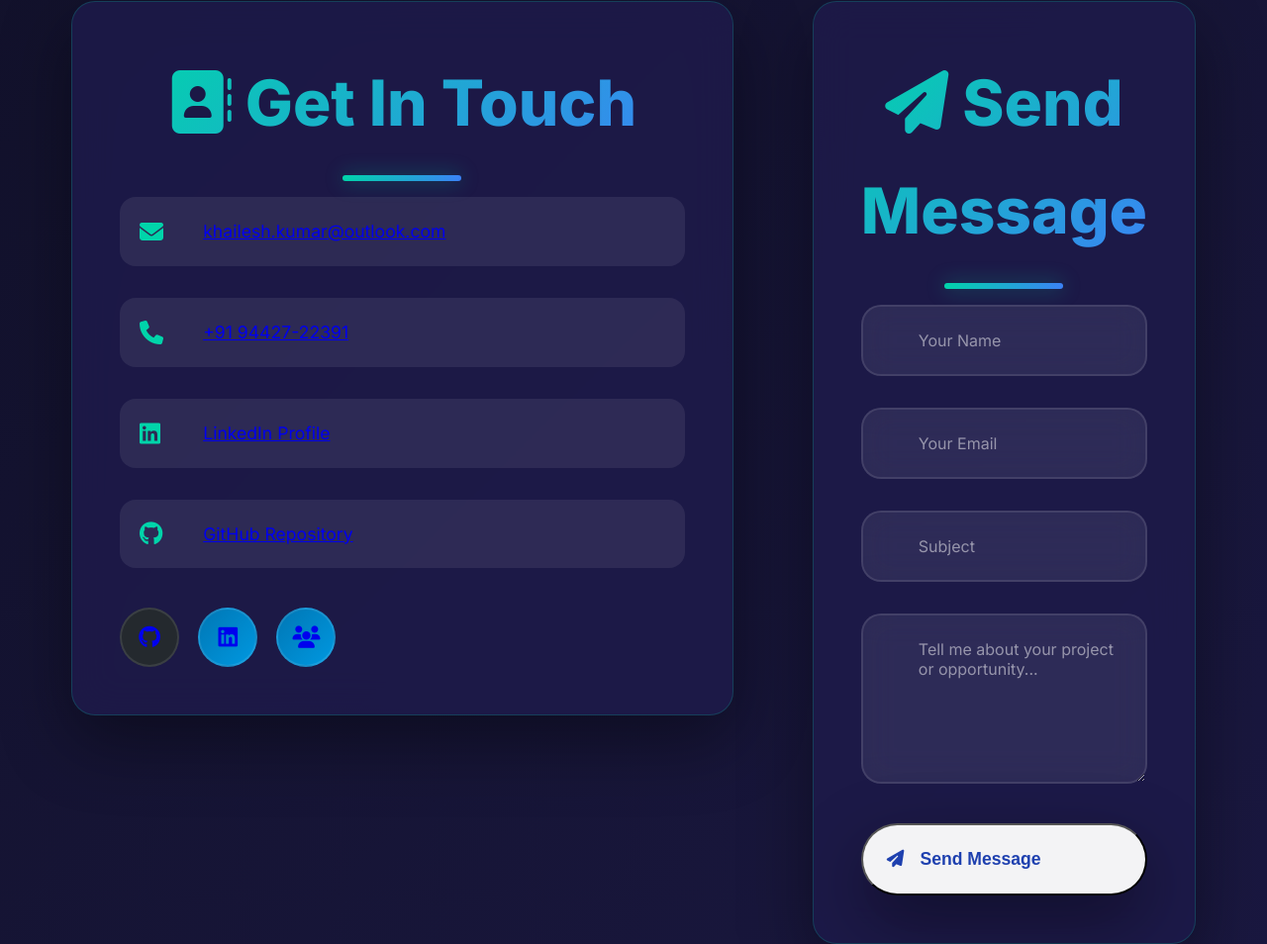
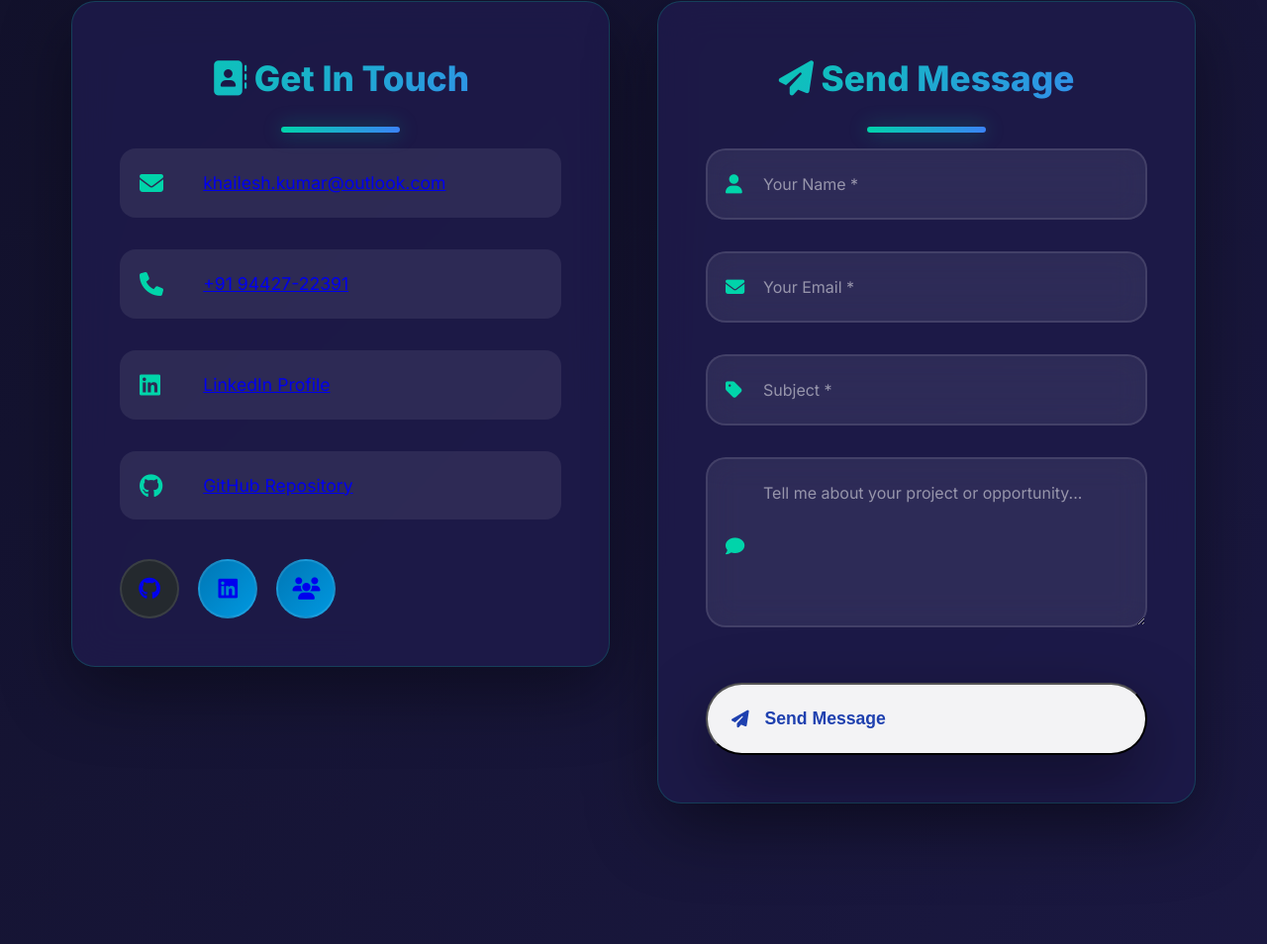
Before and after one commit to khailesh-kumar-sa/Portfolio, a plain HTML site: page contact.html in a window 1280 px wide. Shown: the part 939-1893 px from the top of the page at 99% size. Drawn offline with Linux system fonts and the light colour scheme.

Commit message:
Update contact.html

```diff
--- a/contact.html
+++ b/contact.html
@@ -28,7 +28,7 @@
     <section class="hero contact-hero">
         <div class="hero-content">
             <h1 class="hero-title">Let's Connect</h1>
-            <p class="hero-tagline">I am open to professional opportunities, collaborations, and meaningful discussions in the fields of AI, software development, and cybersecurity. If you believe my skills align with your goals or projects, I would be glad to connect.</p>
+            <p class="hero-tagline">Professional opportunities, collaborations, and cybersecurity discussions</p>
             <div class="hero-stats">
                 <span><i class="fas fa-envelope"></i> Response within 24h</span>
                 <span><i class="fas fa-clock"></i> Available Now</span>
@@ -36,13 +36,15 @@
         </div>
     </section>
 
-    <!-- CONTACT INFO GRID -->
+    <!-- CONTACT GRID - EQUAL WIDTH -->
     <section class="section">
         <div class="container">
-            <div class="about-grid">
-                <!-- CONTACT DETAILS -->
+            <div class="contact-grid"> <!-- CHANGED: about-grid → contact-grid -->
+                <!-- GET IN TOUCH -->
                 <div class="contact-card">
-                    <h2 class="section-title" style="margin-bottom: 2.5rem;"><i class="fas fa-address-book"></i> Get In Touch</h2>
+                    <h2 class="section-title" style="margin-bottom: 2.5rem; font-size: 2.2rem;">
+                        <i class="fas fa-address-book"></i> Get In Touch
+                    </h2>
                     <div class="contact-item">
                         <i class="fas fa-envelope"></i>
                         <a href="mailto:khailesh.kumar@outlook.com">khailesh.kumar@outlook.com</a>
@@ -72,23 +74,29 @@
                     </div>
                 </div>
 
-                <!-- CONTACT FORM -->
+                <!-- SEND MESSAGE - MODERN FORM -->
                 <div class="contact-card">
-                    <h2 class="section-title" style="margin-bottom: 2.5rem;"><i class="fas fa-paper-plane"></i> Send Message</h2>
+                    <h2 class="section-title" style="margin-bottom: 2.5rem; font-size: 2.2rem;">
+                        <i class="fas fa-paper-plane"></i> Send Message
+                    </h2>
                     <form class="contact-form">
                         <div class="form-group">
-                            <input type="text" name="name" placeholder="Your Name" required>
+                            <i class="fas fa-user"></i>
+                            <input type="text" name="name" placeholder="Your Name *" required>
                         </div>
                         <div class="form-group">
-                            <input type="email" name="email" placeholder="Your Email" required>
+                            <i class="fas fa-envelope"></i>
+                            <input type="email" name="email" placeholder="Your Email *" required>
                         </div>
                         <div class="form-group">
-                            <input type="text" name="subject" placeholder="Subject" required>
+                            <i class="fas fa-tag"></i>
+                            <input type="text" name="subject" placeholder="Subject *" required>
                         </div>
                         <div class="form-group">
+                            <i class="fas fa-comment"></i>
                             <textarea name="message" rows="6" placeholder="Tell me about your project or opportunity..." required></textarea>
                         </div>
-                        <button type="submit" class="cta-primary" style="width: 100%; padding: 1.5rem; font-size: 1.1rem;">
+                        <button type="submit" class="cta-primary" style="width: 100%; padding: 1.5rem; font-size: 1.1rem; margin-top: 1rem;">
                             <i class="fas fa-paper-plane"></i> Send Message
                         </button>
                     </form>
```
